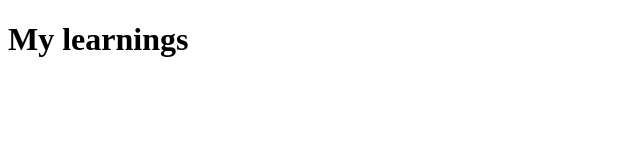
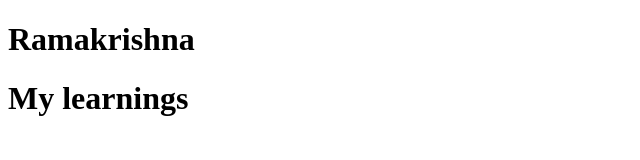
Before and after one commit to Ramakrishna-23/Portfolio, a plain HTML site: page index.html in a window 1280 px wide. Shown: the whole page, without its empty margins (0-640 px from the left). Drawn offline with Linux system fonts and the light colour scheme.

Commit message:
Update index.html

```diff
--- a/index.html
+++ b/index.html
@@ -8,6 +8,7 @@
    <script src="/script.js"></script>
 </head>
 <body>
+    <h1>Ramakrishna </h1>
     <h1>My learnings </h1>
 </body>
 </html>
```
